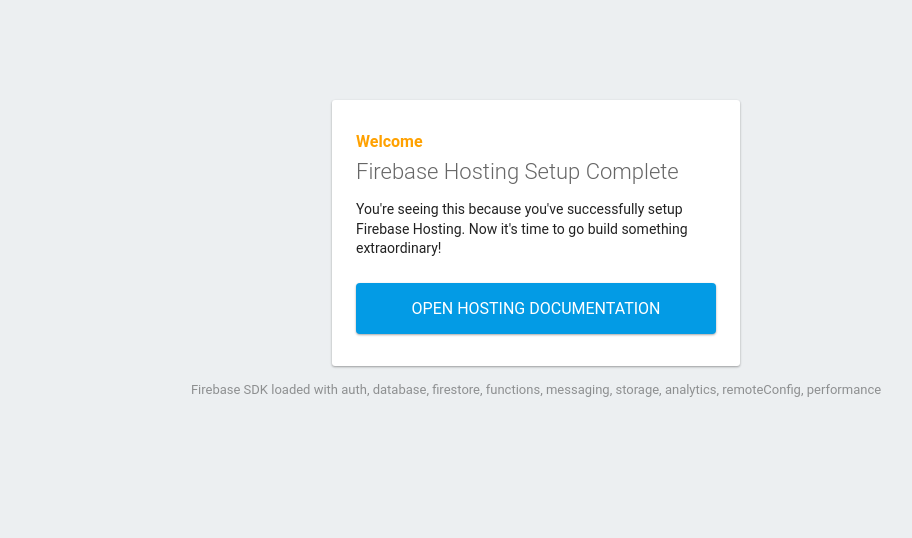
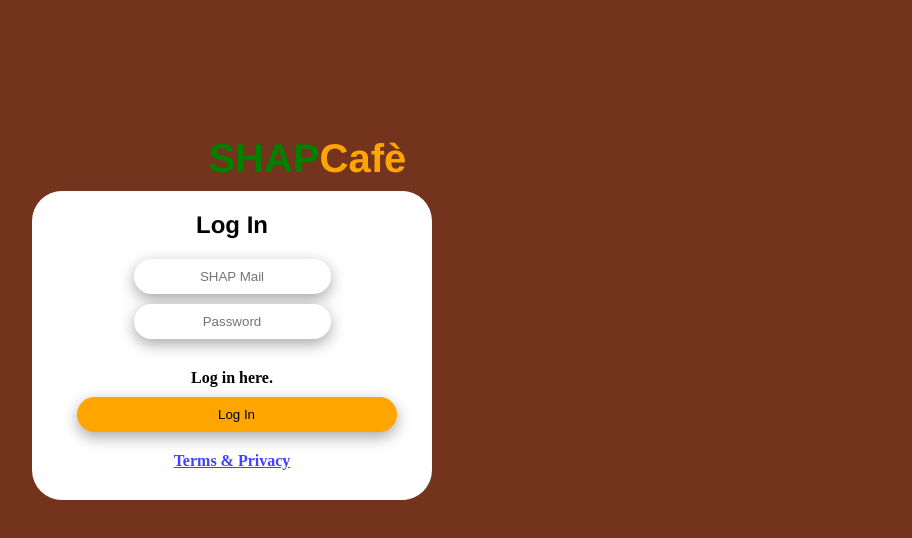
Before and after one commit to GOOSTRH/shapcafe, a website: page public/index.html in a window 1280 px wide. Shown: the whole page, without its empty margins (104-1016 px from the left). Drawn offline with Linux system fonts and the light colour scheme; some packages are replaced by stand-ins of ours.

Commit message:
changed location of html and css file to public

```diff
--- a/public/index.html
+++ b/public/index.html
@@ -1,89 +1,65 @@
 <!DOCTYPE html>
-<html>
-  <head>
-    <meta charset="utf-8">
-    <meta name="viewport" content="width=device-width, initial-scale=1">
-    <title>Welcome to Firebase Hosting</title>
+<html lang="en">
+<head>
+    <meta name="viewport" content="width=device-width, initial-scale=1.0">
+    <link rel="stylesheet" type="text/css" href="index.css">
+    <title>SHAPCafe</title>
 
-    <!-- update the version number as needed -->
-    <script defer src="/__/firebase/10.7.2/firebase-app-compat.js"></script>
-    <!-- include only the Firebase features as you need -->
-    <script defer src="/__/firebase/10.7.2/firebase-auth-compat.js"></script>
-    <script defer src="/__/firebase/10.7.2/firebase-database-compat.js"></script>
-    <script defer src="/__/firebase/10.7.2/firebase-firestore-compat.js"></script>
-    <script defer src="/__/firebase/10.7.2/firebase-functions-compat.js"></script>
-    <script defer src="/__/firebase/10.7.2/firebase-messaging-compat.js"></script>
-    <script defer src="/__/firebase/10.7.2/firebase-storage-compat.js"></script>
-    <script defer src="/__/firebase/10.7.2/firebase-analytics-compat.js"></script>
-    <script defer src="/__/firebase/10.7.2/firebase-remote-config-compat.js"></script>
-    <script defer src="/__/firebase/10.7.2/firebase-performance-compat.js"></script>
-    <!--
-      initialize the SDK after all desired features are loaded, set useEmulator to false
-      to avoid connecting the SDK to running emulators.
-    -->
-    <script defer src="/__/firebase/init.js?useEmulator=true"></script>
+</head>
+<body>
+    <section class="header">
+        <nav class="shap">
+          <div class="logo">SHAP<b>Cafè</b></div>
+    </section>
+    <section class="frm">
+      <form id="loginform">
+        <div class="container">
+          <h2 class="login">Log In</h2>
 
-    <style media="screen">
-      body { background: #ECEFF1; color: rgba(0,0,0,0.87); font-family: Roboto, Helvetica, Arial, sans-serif; margin: 0; padding: 0; }
-      #message { background: white; max-width: 360px; margin: 100px auto 16px; padding: 32px 24px; border-radius: 3px; }
-      #message h2 { color: #ffa100; font-weight: bold; font-size: 16px; margin: 0 0 8px; }
-      #message h1 { font-size: 22px; font-weight: 300; color: rgba(0,0,0,0.6); margin: 0 0 16px;}
-      #message p { line-height: 140%; margin: 16px 0 24px; font-size: 14px; }
-      #message a { display: block; text-align: center; background: #039be5; text-transform: uppercase; text-decoration: none; color: white; padding: 16px; border-radius: 4px; }
-      #message, #message a { box-shadow: 0 1px 3px rgba(0,0,0,0.12), 0 1px 2px rgba(0,0,0,0.24); }
-      #load { color: rgba(0,0,0,0.4); text-align: center; font-size: 13px; }
-      @media (max-width: 600px) {
-        body, #message { margin-top: 0; background: white; box-shadow: none; }
-        body { border-top: 16px solid #ffa100; }
-      }
-    </style>
-  </head>
-  <body>
-    <div id="message">
-      <h2>Welcome</h2>
-      <h1>Firebase Hosting Setup Complete</h1>
-      <p>You're seeing this because you've successfully setup Firebase Hosting. Now it's time to go build something extraordinary!</p>
-      <a target="_blank" href="https://firebase.google.com/docs/hosting/">Open Hosting Documentation</a>
-    </div>
-    <p id="load">Firebase SDK Loading&hellip;</p>
+          <label for="email">
+            <input class="emaild" type="text" placeholder="SHAP Mail" name="email" required>
+          </label>
 
-    <script>
-      document.addEventListener('DOMContentLoaded', function() {
-        const loadEl = document.querySelector('#load');
-        // // 🔥🔥🔥🔥🔥🔥🔥🔥🔥🔥🔥🔥🔥🔥🔥🔥🔥🔥🔥🔥🔥🔥🔥🔥🔥🔥🔥🔥🔥🔥🔥
-        // // The Firebase SDK is initialized and available here!
-        //
-        // firebase.auth().onAuthStateChanged(user => { });
-        // firebase.database().ref('/path/to/ref').on('value', snapshot => { });
-        // firebase.firestore().doc('/foo/bar').get().then(() => { });
-        // firebase.functions().httpsCallable('yourFunction')().then(() => { });
-        // firebase.messaging().requestPermission().then(() => { });
-        // firebase.storage().ref('/path/to/ref').getDownloadURL().then(() => { });
-        // firebase.analytics(); // call to activate
-        // firebase.analytics().logEvent('tutorial_completed');
-        // firebase.performance(); // call to activate
-        //
-        // // 🔥🔥🔥🔥🔥🔥🔥🔥🔥🔥🔥🔥🔥🔥🔥🔥🔥🔥🔥🔥🔥🔥🔥🔥🔥🔥🔥🔥🔥🔥🔥
+          <label for="password">
+            <input class="pswd" type="password" placeholder="Password" name="password" required>
+          </label>
 
-        try {
-          let app = firebase.app();
-          let features = [
-            'auth',
-            'database',
-            'firestore',
-            'functions',
-            'messaging',
-            'storage',
-            'analytics',
-            'remoteConfig',
-            'performance',
-          ].filter(feature => typeof app[feature] === 'function');
-          loadEl.textContent = `Firebase SDK loaded with ${features.join(', ')}`;
-        } catch (e) {
-          console.error(e);
-          loadEl.textContent = 'Error loading the Firebase SDK, check the console.';
-        }
-      });
+          <a href="#" class='login2' style="color: black; text-decoration: none; display: block;">Log in here.</a>
+
+          <button class="loginbtn" onclick="authenticateUser()">Log In</button>
+
+          <a href="#" class='tos' style="color: rgb(65, 65, 255)">Terms & Privacy</a>
+
+        </div>
+      </form>
+    </section>
+
+    <script type="module">
+      // Import the functions you need from the SDKs you need
+      import { initializeApp } from "https://www.gstatic.com/firebasejs/10.7.2/firebase-app.js";
+      import { getAnalytics } from "https://www.gstatic.com/firebasejs/10.7.2/firebase-analytics.js";
+      // TODO: Add SDKs for Firebase products that you want to use
+      // https://firebase.google.com/docs/web/setup#available-libraries
+
+      // Your web app's Firebase configuration
+      // For Firebase JS SDK v7.20.0 and later, measurementId is optional
+      const firebaseConfig = {
+        apiKey: "AIzaSyD9MsZE2sTpVoBosSDcbyXPDdN79IlVUUM",
+        authDomain: "https://shapcafeonline.web.app",
+        projectId: "shapcafe-eb9f5",
+        storageBucket: "shapcafe-eb9f5.appspot.com",
+        messagingSenderId: "59729342111",
+        appId: "1:59729342111:web:8664c7357840a23ae3bcaa",
+        measurementId: "G-CR7GGCCC30"
+      };
+
+      // Initialize Firebase
+      const app = initializeApp(firebaseConfig);
+      const analytics = getAnalytics(app);
     </script>
-  </body>
+
+
+
+
+</body>
 </html>
```
Also changed, not shown: index.html (deleted, +0 -65 lines), public/index.css (renamed from index.css), public/signup.css (renamed from signup.css), public/signup.html (renamed from signup.html).
